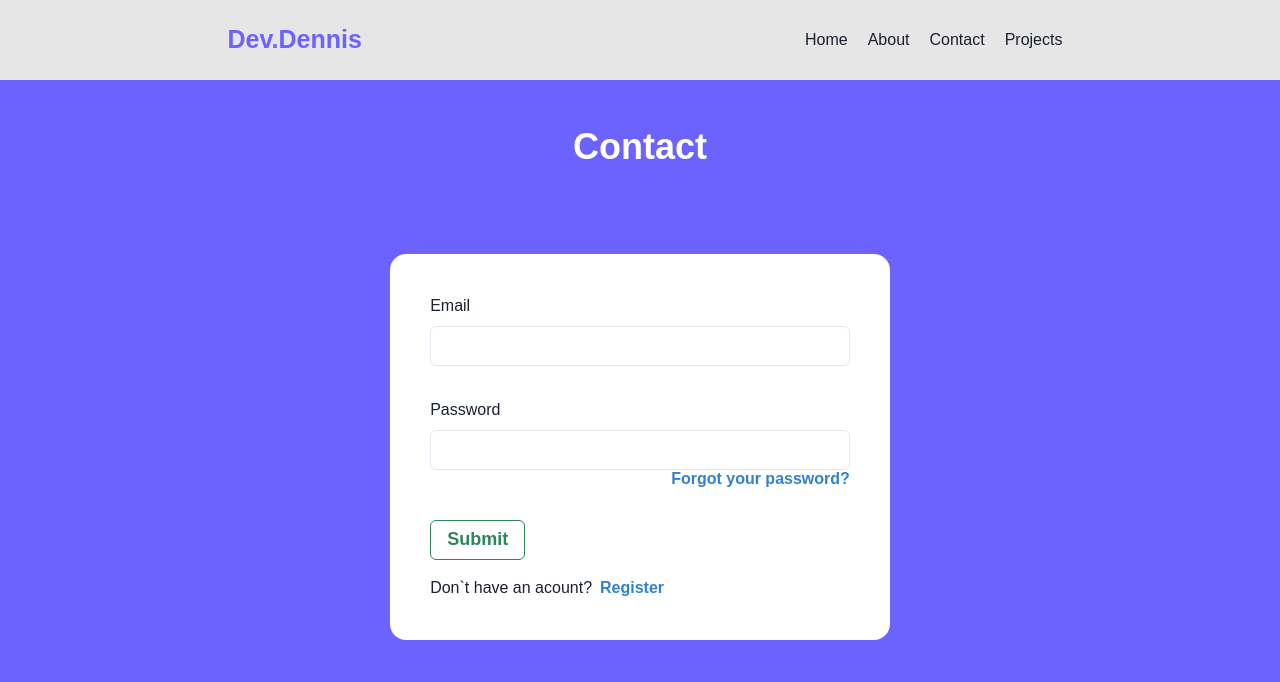
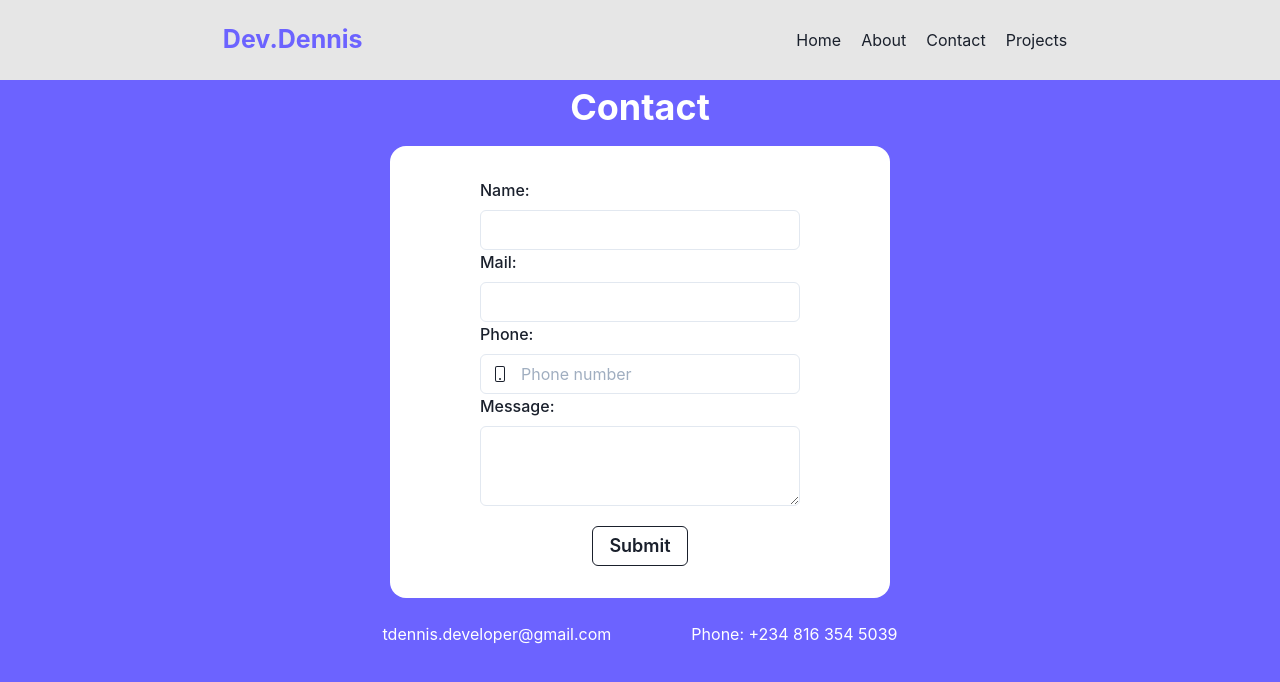
Before and after one commit to Dennis-star1001/Portfolio, a Next.js app: page /Contact in a window 1280 px wide. Shown: the top 682 px of the page. Built offline with nearby package versions, Linux system fonts and the light colour scheme.

Commit message:
Modified all pages

```diff
--- a/next.config.js
+++ b/next.config.js
@@ -1,3 +1,4 @@
 module.exports = {
   reactStrictMode: true,
+
 }
--- a/pages/Contact.js
+++ b/pages/Contact.js
@@ -1,70 +1,72 @@
 import { Button } from "@chakra-ui/button";
 import { FormControl, FormLabel } from "@chakra-ui/form-control";
-import { Input } from "@chakra-ui/input";
-import { Box, Flex, Stack, Text } from "@chakra-ui/layout";
-
+import { Input, InputGroup, InputLeftElement } from "@chakra-ui/input";
+import { Box, Flex, Link, Stack, Text, VStack } from "@chakra-ui/layout";
+import { HStack, Textarea } from "@chakra-ui/react";
+import { BsPhone } from 'react-icons/bs';
 const Contact = () => {
   return (
     <>
       <Box bg='#6c63ff' h='90vh'>
-        <Text textAlign='center' pt='10' color='white' fontSize='4xl' fontWeight='bold'>Contact</Text>
-        <Flex justifyContent='space-around' alignItems='center' pt='20' >
-          <FormControl p='10' bg='white' w='200'  border='none' borderRadius='2xl'>
-            <Stack spacing='8'>
-              <FormControl
-                id='email'>
-                <FormLabel>Email</FormLabel>
+        <Text textAlign='center' color='white' fontSize='4xl' fontWeight='bold'>Contact</Text>
+        <Flex justifyContent='space-around' alignItems='center' pt='3' >
+          <FormControl p='8' bg='white' maxW='500' border='none' borderRadius='2xl'>
+            <VStack spacing='5'>
+              <HStack>
+                <FormControl w='80'>
+                  <FormLabel>Name:</FormLabel>
                   <Input
-                  id='email'
+                    id='text'
                     _focus={{
                       border: ' 1px solid #48bb78',
                     }} />
-              </FormControl>
-              <FormControl
-                id='password'>
-                <FormLabel>Password</FormLabel>
+
+                  <FormLabel>Mail:</FormLabel>
                   <Input
-                  type='password'
+                    type='text'
                     _focus={{
                       border: ' 1px solid #48bb78',
                     }}
 
                   />
-                <Button
-                  colorScheme='blue'
-                  float='right'
-                  d='flex'
-                  variant='link'>
-                  Forgot your password?
-                </Button>
+                  <FormLabel>Phone:</FormLabel>
+                  <InputGroup>
+                    <InputLeftElement
+                      pointerEvents="none"
+                      children={<BsPhone color="gray.300" />}
+                    />
+                    <Input type="tel" placeholder="Phone number" />
+                  </InputGroup>
+                  <Box >
+                    <FormLabel>Message:</FormLabel>
+                    <Textarea maxH='70' id="desc" />
+                  </Box>
                 </FormControl>
+
+              </HStack>
+
               <Box>
                 <Button fontSize='large' type='submit'
-                  colorScheme='green'
+                  colorScheme='#9d9d9d'
                   variant='outline'
 
                   border='1px solid #808080'
                   _hover={{
-                    bgColor: '#48bb78',
+                    bgColor: '#9d9d9d',
                     color: 'white',
                   }}>
                   Submit
                 </Button>
-                <Text mt='4' d='flex' alignItems='center'>
-                  Don`t have an acount?
-                  <Button
-                    colorScheme='blue'
-                    variant='link'
 
-                    ml='2'>
-                    Register
-                  </Button>
-                </Text>
               </Box>
-            </Stack>
+            </VStack>
           </FormControl>
 
         </Flex>
+        <HStack p='6' spacing='20' justifyContent='center'>
+          <Link color='white'>tdennis.developer@gmail.com</Link>
+          <Link color='white' _hover={{ bg: 'none' }} bg='none'>Phone: +234 816 354 5039</Link>
+        </HStack>
       </Box>
 
     </>
--- a/pages/_app.js
+++ b/pages/_app.js
@@ -1,6 +1,6 @@
 import { ChakraProvider } from '@chakra-ui/react'
 import Layout from '../Components/Layout'
-import '../styles/globals.css'
+
 
 function MyApp({ Component, pageProps }) {
   return (
--- a/pages/index.js
+++ b/pages/index.js
@@ -2,11 +2,13 @@ import { Button } from '@chakra-ui/button'
 import { FormControl, FormLabel } from '@chakra-ui/form-control'
 import { Input } from '@chakra-ui/input'
 import { Box, Container, Flex, HStack, Link, Stack, Text, VStack } from '@chakra-ui/layout'
+import { useRouter } from 'next/dist/client/router'
 import Head from 'next/head'
 import Image from 'next/image'
 import styles from '../styles/Home.module.css'
 
 export default function Home() {
+  const Router = useRouter()
   return (
     <Box h='auto'>
       <Box bg='#6c63ff'>
@@ -20,7 +22,7 @@ export default function Home() {
                 <Text color='White' fontSize='2xl' fontWeight='normal'>I am a Frontend Developer and UI/UX Developer</Text>
                 <Text color='#9d9d9d' fontSize='xl'>Your satisfaction is our priority</Text>
               </Box>
-              <Button w='28' bg='#6c63ff' color='white' outline='2px solid white' _hover={{ outline: '2px solid #6c63ff', color: '#6c63ff', bg: 'white' }}>Let`s Talk</Button>
+              <Button w='28'  onClick={() => Router.push('/Contact')} bg='#6c63ff' color='white' outline='2px solid white' _hover={{ outline: '2px solid #6c63ff', color: '#6c63ff', bg: 'white' }}>Let`s Talk</Button>
             </VStack>
             <Box pt='10'>
               <img src='/first.svg' width='600' />
```
Also changed, not shown: package.json (+6 -4 lines), pages/About.js (+8 -6 lines), .babelrc (added), 2 other files (tests, documents, lock files or other folders). Lines whose indentation alone changed are shown as unchanged.
